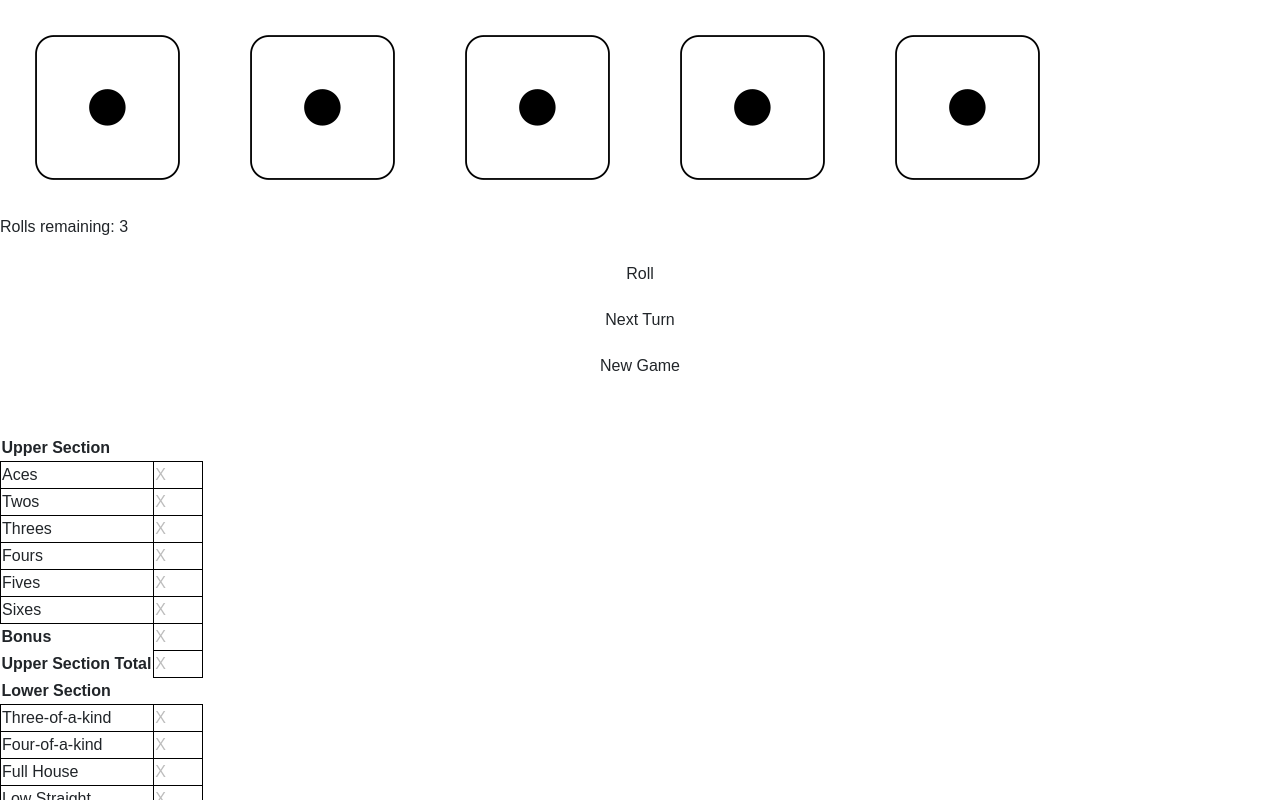
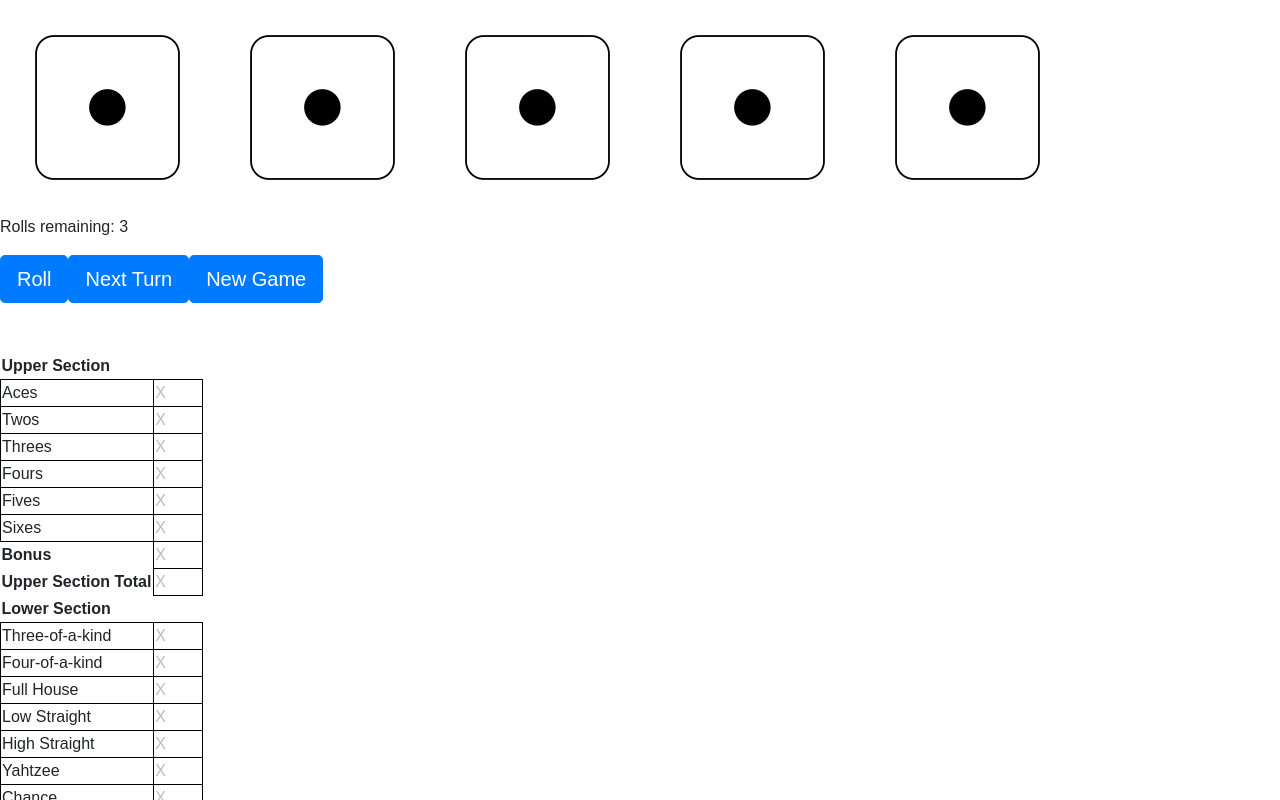
Before and after one commit to cifarquhar/yahtzee, a React (Create React App) app: page / in a window 1280 px wide. Shown: the top 800 px of the page. Built offline with nearby package versions, Linux system fonts and the light colour scheme.

Commit message:
update button styling

```diff
--- a/src/containers/DiceContainer.jsx
+++ b/src/containers/DiceContainer.jsx
@@ -1,5 +1,5 @@
 import React, { Component } from "react";
-import {Button} from "react-bootstrap"
+import {Button, ButtonToolbar} from "react-bootstrap"
 import Dice from "../components/Dice";
 import "../styles/containers.css";
 
@@ -81,9 +81,11 @@ class DiceContainer extends Component {
           {diceToRender}
         </div>
         <p>Rolls remaining: {this.state.rollsRemaining}</p>
-        <Button onClick={this.rollDice.bind(this)} block>Roll</Button>
-        <Button onClick={this.advanceTurn.bind(this)} block>Next Turn</Button>
-        <Button onClick={this.handleReset.bind(this)} block>New Game</Button>
+        <ButtonToolbar>
+          <Button bsStyle="primary" bsSize="large" onClick={this.rollDice.bind(this)}>Roll</Button>
+          <Button bsStyle="primary" bsSize="large" onClick={this.advanceTurn.bind(this)}>Next Turn</Button>
+          <Button bsStyle="primary" bsSize="large" onClick={this.handleReset.bind(this)}>New Game</Button>
+        </ButtonToolbar>
       </div>
     );
 
```
